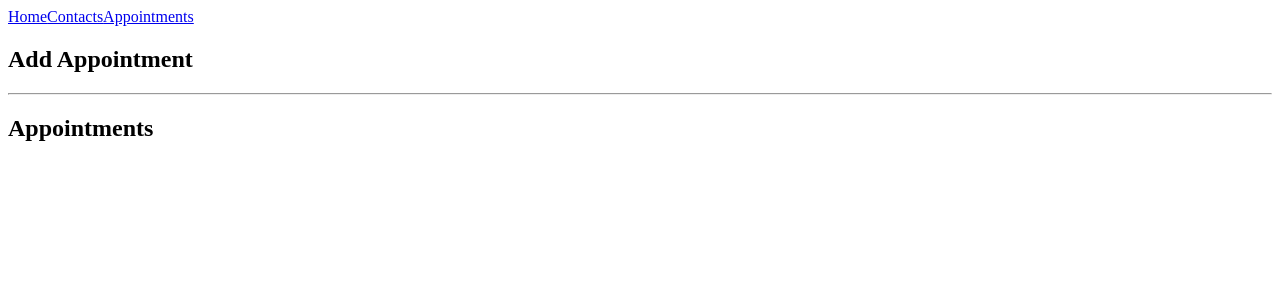
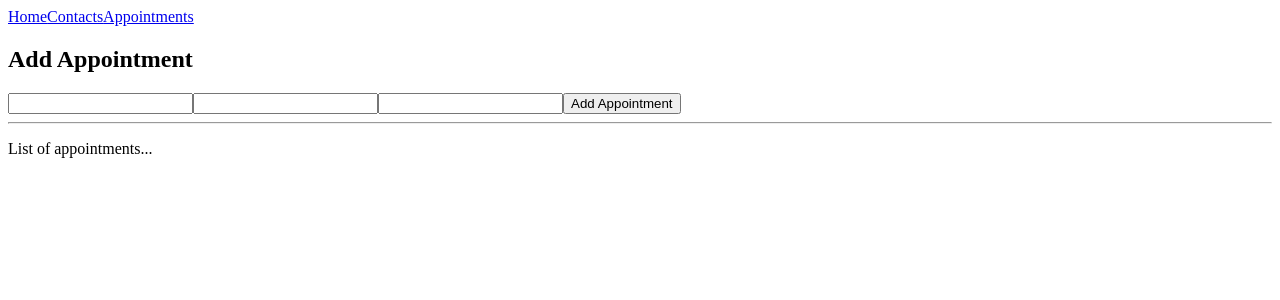
Before and after one commit to masoumim/appointment-planner, a Next.js app: page /appointments in a window 1280 px wide. Shown: the top 300 px of the page. Built offline with nearby package versions, Linux system fonts and the light colour scheme.

Commit message:
Added React Context feature for storing a contacts array and array setter globally so they can be accessed from any component. Created Appointments component

```diff
--- /dev/null
+++ b/app/appointments/appointments.js
@@ -0,0 +1,3 @@
+export default function Appointments(){
+    return (<p>List of appointments...</p>);
+}
--- /dev/null
+++ b/app/appointments/container.js
@@ -0,0 +1,48 @@
+// AppointmentsContainer is a stateful client component that handles state and the logic to change state.
+// The methods in this component handle user input for an appointments form as well as adding new appointments to a state array.
+
+"use client"
+import { useState, useEffect, useContext } from "react"
+import Appointments from "./appointments";
+import AppointmentForm from "./form";
+import { ContactsContext } from "@/components/providers";
+
+export default function AppointmentsContainer() {
+
+    // State variables
+    const [appointments, setAppointments] = useState([]);                                 // Array of appointments
+    const [formInputAppointmentName, setFormInputAppointmentName] = useState("");         // Appointment Form name value
+    const [formInputAppointmentContact, setFormInputAppointmentContact] = useState("");   // Appointment Form contact value
+    const [formInputAppointmentDate, setFormInputAppointmentDate] = useState("");         // Appointment Form date value
+    const [formInputAppointmentTime, setFormInputAppointmentTime] = useState("");         // Appointment Form time value
+    const [duplicateAppointment, setDuplicateAppointment] = useState(false);              // Boolean state to indicate if appointments array already has appointment with data + time
+    const [formInputMsg, setFormInputMsg] = useState("");                                 // Input feedback message
+    const contactsCtx = useContext(ContactsContext);                                      // Shared 'contacts' context
+    const contacts = contactsCtx[0];                                                      // State array of contacts
+    const setContacts = contactsCtx[1];                                                   // State array setter
+
+    // Check if 'appointments' array already contains appointment with 'formInputAppointmentDate' and 'formInputAppointmentTime'
+    // Set 'duplicateAppointment' bool state to true if it does and false if it doesn't
+
+    // Handles Appointment form submit: adds a new appointment to the 'appointments' state array
+
+    // Updates the 'formInputAppointmentName' state var on every change to the input field
+    // Updates the 'formInputAppointmentContact' state var on every change to the input field
+    // Updates the 'formInputAppointmentDate' state var on every change to the input field
+    // Updates the 'formInputAppointmentTime' state var on every change to the input field
+
+    return (
+        <>
+            <div>
+                <section>
+                    <AppointmentForm />
+                </section>
+                <hr />
+                <section>
+                    <Appointments />
+                </section>
+            </div>
+        </>
+    );
+
+}
--- /dev/null
+++ b/app/appointments/form.js
@@ -0,0 +1,15 @@
+export default function AppointmentForm(props){
+    return (
+        <>
+            <h2>Add Appointment</h2>
+            <form onSubmit={props.handleAppointmentFormSubmit}>
+                <input value={props.formInputAppointmentName} onChange={props.handleAppointmentNameInput} required name="name" id="name" type="text" />
+                <input value={props.formInputAppointmentDate} onChange={props.handleAppointmentDateInput} required name="date" id="date" type="text" />
+                <input value={props.formInputAppointmentTime} onChange={props.handleAppointmentTimeInput} required name="time" id="time" type="text" />
+                {/* ContactPicker Goes here */}
+                <button type="submit">Add Appointment</button>
+            </form>
+            <b>{props.formInputMsg}</b>
+        </>
+    );
+}
--- a/app/appointments/page.js
+++ b/app/appointments/page.js
@@ -1,15 +1,9 @@
 // Appointments - this page handles the appointments UI
-
-export default function Appointments({}) {
+import AppointmentsContainer from "./container";
+export default function AppointmentsPage({}) {
   return (
     <div>
-      <section>
-        <h2>Add Appointment</h2>
-      </section>
-      <hr />
-      <section>
-        <h2>Appointments</h2>
-      </section>
+      <AppointmentsContainer/>
     </div>
   );
 }
--- a/app/contacts/page.js
+++ b/app/contacts/page.js
@@ -1,5 +1,3 @@
-import Contacts from "./contacts";
-import ContactsForm from "./form";
 import ContactsContainer from "./container";
 
 export default function ContactsPage() {
--- a/app/layout.js
+++ b/app/layout.js
@@ -1,5 +1,6 @@
-// app/layout.js - The JSX returned by a layout file will be applied to ALL other pages
+// layout.js - The JSX returned by a layout file will be applied to ALL other pages
 import Link from "next/link"
+import Providers from "@/components/providers"
 
 export const metadata = {
   title: 'Appointment Planner'
@@ -14,7 +15,9 @@ export default function RootLayout({ children }) {
           <Link href={"/contacts"}>Contacts</Link>
           <Link href={"/appointments"}>Appointments</Link>
         </nav>
-        {children}
+        <Providers>
+          {children}
+        </Providers>
       </body>
     </html>
   )
--- /dev/null
+++ b/components/providers.js
@@ -0,0 +1,30 @@
+/*
+Providers.js - This file sets up the React 'Context' feature which enables sharing state data
+between components without having to pass them down manually as props.
+
+The Context feature is used here to share an array state variable 'contacts' which will be shared
+with both the 'Appointments' component and the 'Contacts' component.
+
+The Providers component below accepts a 'children' prop from the RootLayout component located in app/layout.js
+This children prop represents every component in the component tree, hence the ability to share a state variable in a global way.
+*/
+
+"use client"
+
+import { createContext, useState } from 'react';
+
+// Create the context
+export const ContactsContext = createContext();
+
+// Create and export the 'Providers' component
+export default function Providers({children}) {
+
+    // Create the shared state object
+    const [contacts, setContacts] = useState([]);
+
+    return (
+        <ContactsContext.Provider value={[contacts, setContacts]}>
+            {children}
+        </ContactsContext.Provider>
+    );
+}
--- a/components/tile-list.js
+++ b/components/tile-list.js
@@ -7,7 +7,7 @@ export default function TileList(props) {
             {/* Render Tile components for each object in array */}
             {objArray.map((obj, index) => {
                 // 1. Destructuring the 'name' property from 'obj'
-                // 2. Using rest syntax (...) to extract remaining properties in 'obj' and store them in an object called 'description'.
+                // 2. Using rest syntax (...) to extract the 'rest' of the properties in 'obj' and store them in an object called 'description'.
                 const { name, ...description } = obj;
                 return (<Tile key={index} name={name} description={description} />);
             })}
```
Also changed, not shown: app/contacts/container.js (+8 -2 lines).
